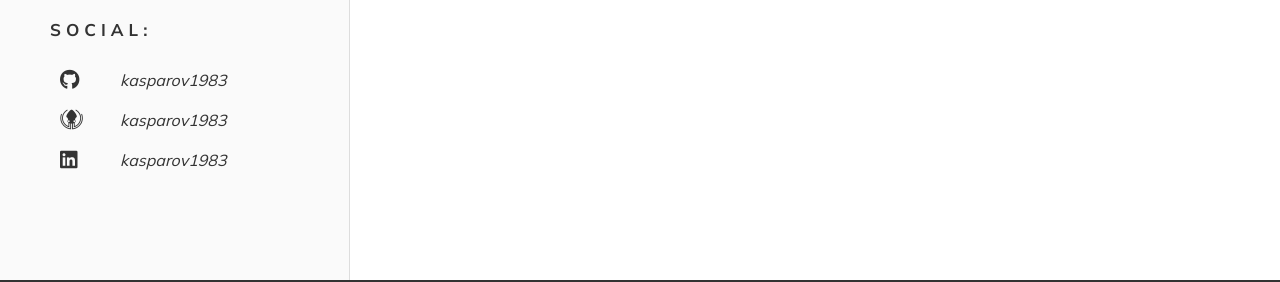
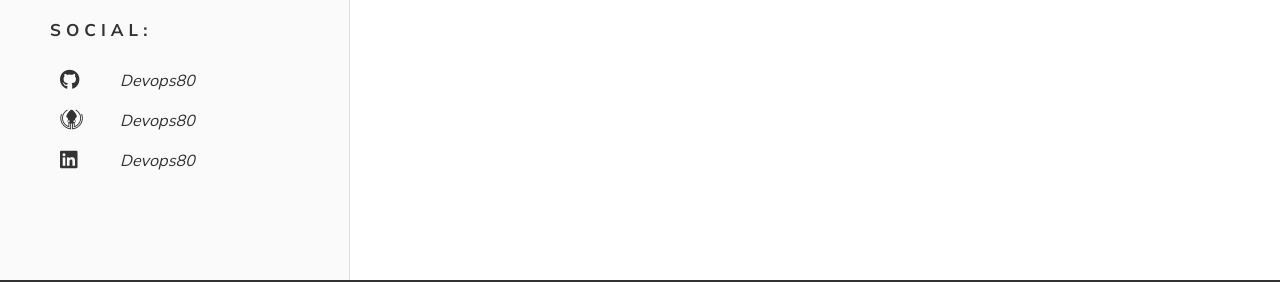
Before and after one commit to kasparov1983/htmlcss-netlify, a website: page index.html in a window 1280 px wide. Shown: the part 2014-2296 px from the top of the page. Drawn offline with Linux system fonts and the light colour scheme.

Commit message:
second change

```diff
--- a/index.html
+++ b/index.html
@@ -146,15 +146,15 @@
             <h2 class="title-small">SOCIAL:</h2>
             <div class="social-container">
               <i class="fa-brands fa-github"></i>
-              <p>kasparov1983</p>
+              <p>Devops80</p>
             </div>
             <div class="social-container">
               <i class="fa-brands fa-gitkraken"></i>
-              <p>kasparov1983</p>
+              <p>Devops80</p>
             </div>
             <div class="social-container">
               <i class="fa-brands fa-linkedin"></i>
-              <p>kasparov1983</p>
+              <p>Devops80</p>
             </div>
           </div>
         </div>
```
